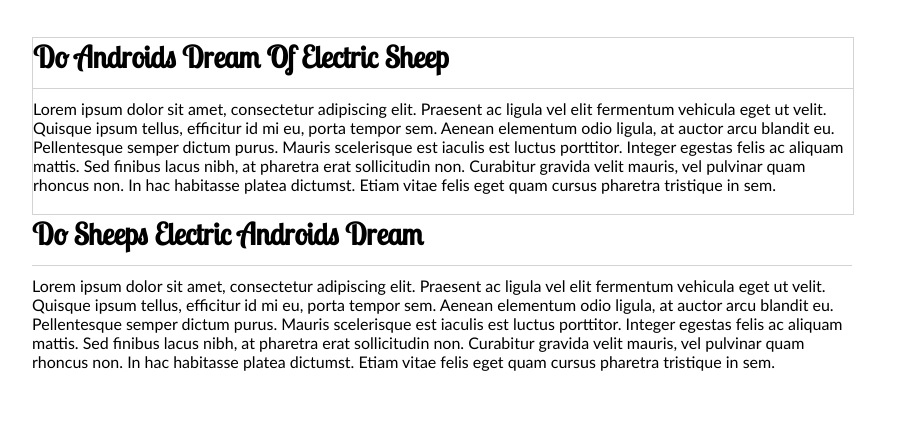
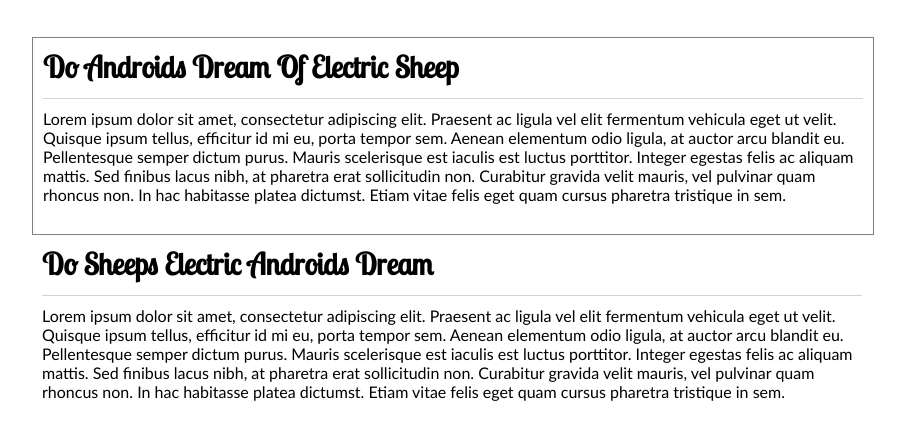
Before and after one commit to HJansen93/HJansen93.github.io, a plain HTML site: page index.html in a window 1280 px wide. In both pictures the pointer is over the element 650 px from the left and 318 px from the top of the page. Shown: the part 193-632 px from the top of the page, without its empty margins (208-1113 px from the left). Drawn offline with nearby package versions, Linux system fonts and the light colour scheme.

Commit message:
feew moree
edddits

```diff
--- a/style.css
+++ b/style.css
@@ -57,11 +57,12 @@ body {
 		height:auto;
 		width:820px;
 		overflow:auto;
+		padding:10px;
 
 	}
 
 	.post:hover {
-		border:1px solid lightgray;
+		border:1px solid gray;
 	}
 	/* The header for a post */
 	.postheader {
```
